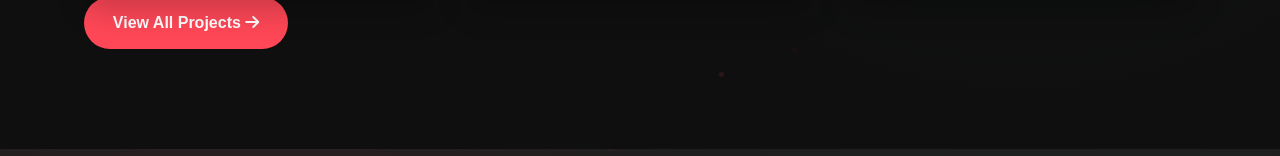
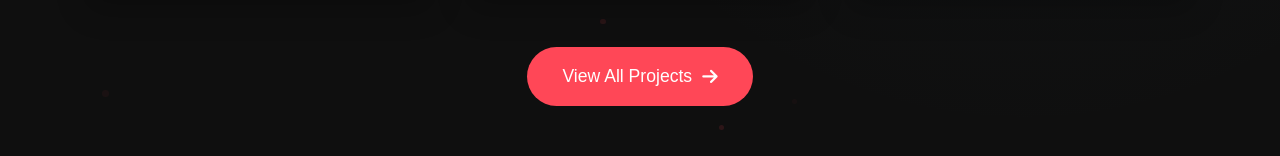
Before and after one commit to Abitiousprogamer/Abhi-Portfolio, a plain HTML site: page index.html in a window 1280 px wide. Shown: the part 1810-1966 px from the top of the page. Drawn offline with nearby package versions, Linux system fonts and the light colour scheme; animation ran at ten frames a second.

Commit message:
show more style.css

```diff
--- a/style.css
+++ b/style.css
@@ -934,3 +934,55 @@
           display: none;
       }
   }
+
+  /* Show More Button Styles */
+  .show-more-container {
+      text-align: center;
+      margin-top: 50px;
+  }
+
+  .show-more-btn {
+      display: inline-flex;
+      align-items: center;
+      gap: 10px;
+      padding: 15px 35px;
+      background-color: var(--primary-dark);
+      color: white;
+      border-radius: 30px;
+      font-size: 1.1rem;
+      font-weight: 500;
+      transition: all 0.3s ease;
+  }
+
+  .show-more-btn i {
+      transition: transform 0.3s ease;
+  }
+
+  .show-more-btn:hover {
+      transform: translateY(-3px);
+      box-shadow: 0 5px 15px rgba(255, 71, 87, 0.3);
+  }
+
+  .show-more-btn:hover i {
+      transform: translateX(5px);
+  }
+
+  /* All Projects Page Styles */
+  .all-projects {
+      padding-top: 150px; /* Add more padding at top to account for fixed header */
+  }
+
+  .all-projects .portfolio-grid {
+      grid-template-columns: repeat(auto-fill, minmax(350px, 1fr));
+      gap: 30px;
+  }
+
+  @media screen and (max-width: 768px) {
+      .all-projects {
+          padding-top: 120px;
+      }
+
+      .all-projects .portfolio-grid {
+          grid-template-columns: 1fr;
+      }
+  }
```
